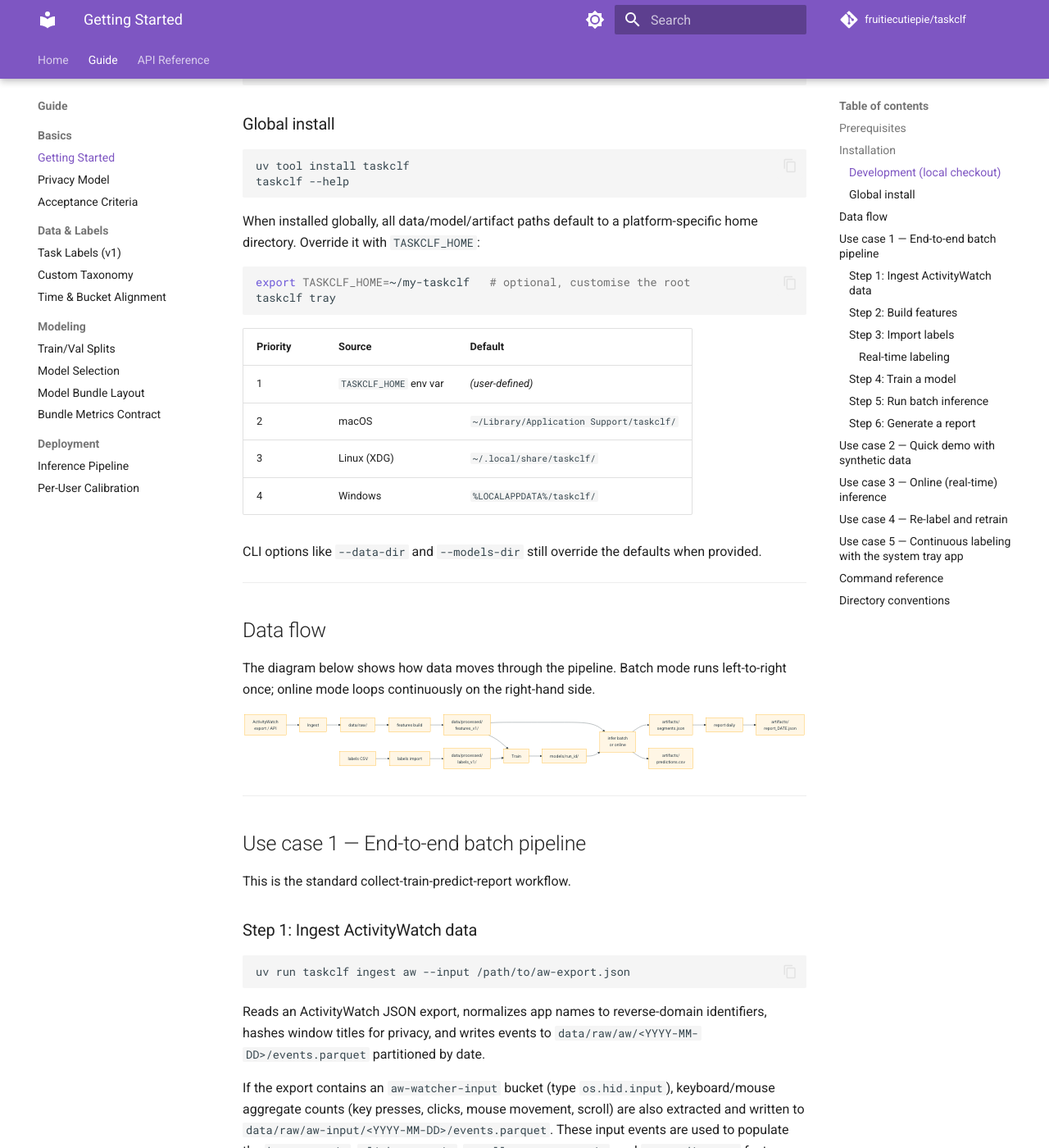
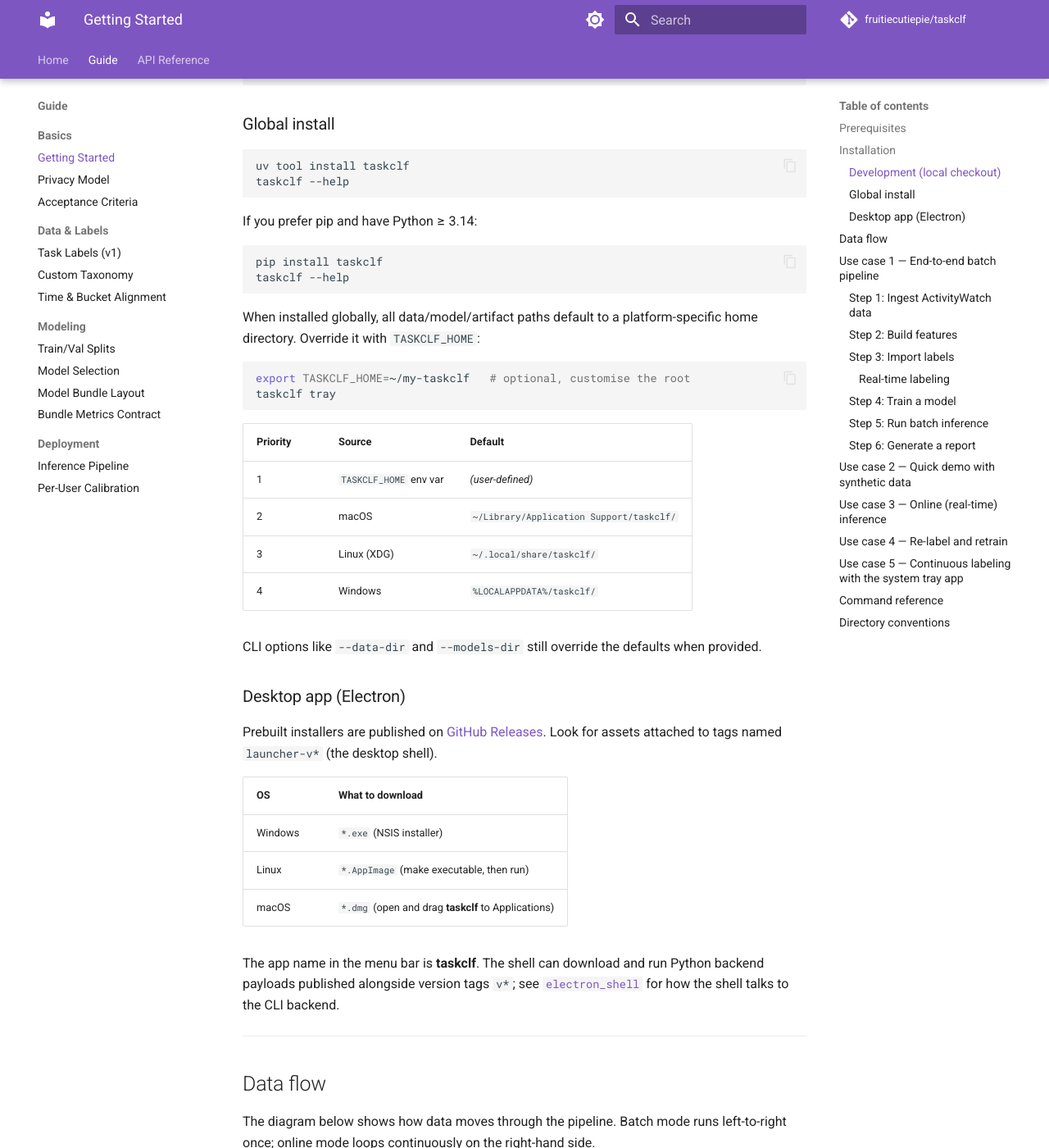
Before and after one commit to fruitiecutiepie/taskclf, an MkDocs documentation site: the page built from docs/guide/usage.md, in a window 1280 px wide and 1400 px high, scrolled down 813 px. Shown: the whole window at 82% size. Built offline with MkDocs 1.6.1 and Material for MkDocs 9.7.7, drawn with Linux system fonts in a browser that asks for light colours; comment, search, counter and statistics services are not loaded.

````diff
--- a/docs/guide/usage.md
+++ b/docs/guide/usage.md
@@ -40,6 +40,13 @@
 taskclf --help
 ```
 
+If you prefer pip and have Python ≥ 3.14:
+
+```bash
+pip install taskclf
+taskclf --help
+```
+
 When installed globally, all data/model/artifact paths default to a
 platform-specific home directory.  Override it with `TASKCLF_HOME`:
 
@@ -57,6 +64,23 @@
 
 CLI options like `--data-dir` and `--models-dir` still override the
 defaults when provided.
+
+### Desktop app (Electron)
+
+Prebuilt installers are published on
+[GitHub Releases](https://github.com/fruitiecutiepie/taskclf/releases).
+Look for assets attached to tags named `launcher-v*` (the desktop shell).
+
+| OS | What to download |
+|----|------------------|
+| Windows | `*.exe` (NSIS installer) |
+| Linux | `*.AppImage` (make executable, then run) |
+| macOS | `*.dmg` (open and drag **taskclf** to Applications) |
+
+The app name in the menu bar is **taskclf**. The shell can download and run
+Python backend payloads published alongside version tags `v*`; see
+[`electron_shell`](../api/ui/electron_shell.md) for how the shell talks to the
+CLI backend.
 
 ---
 
````
Also changed, not shown: README.md (+26 -2 lines), 2 other files.
